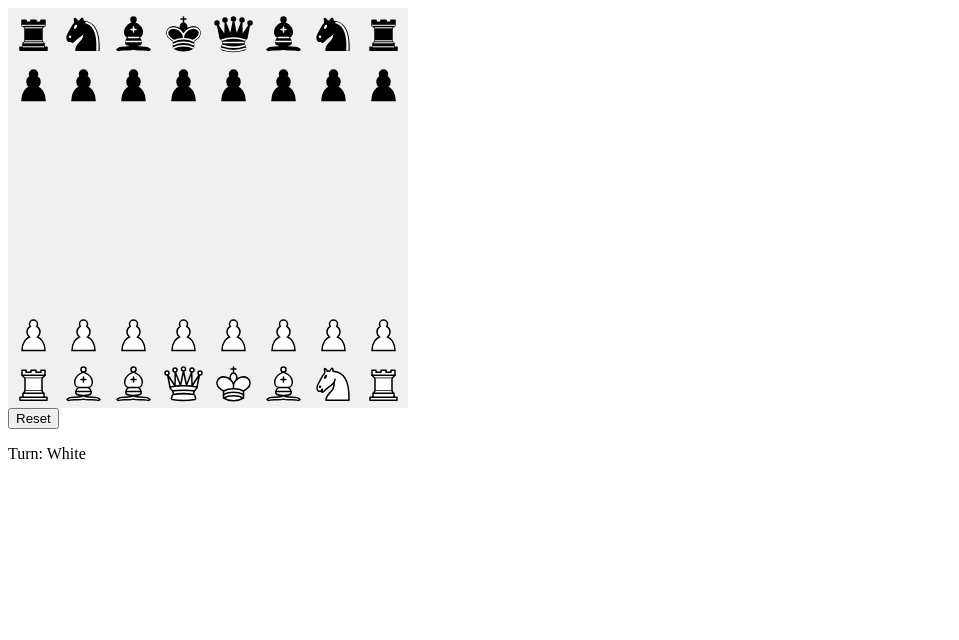
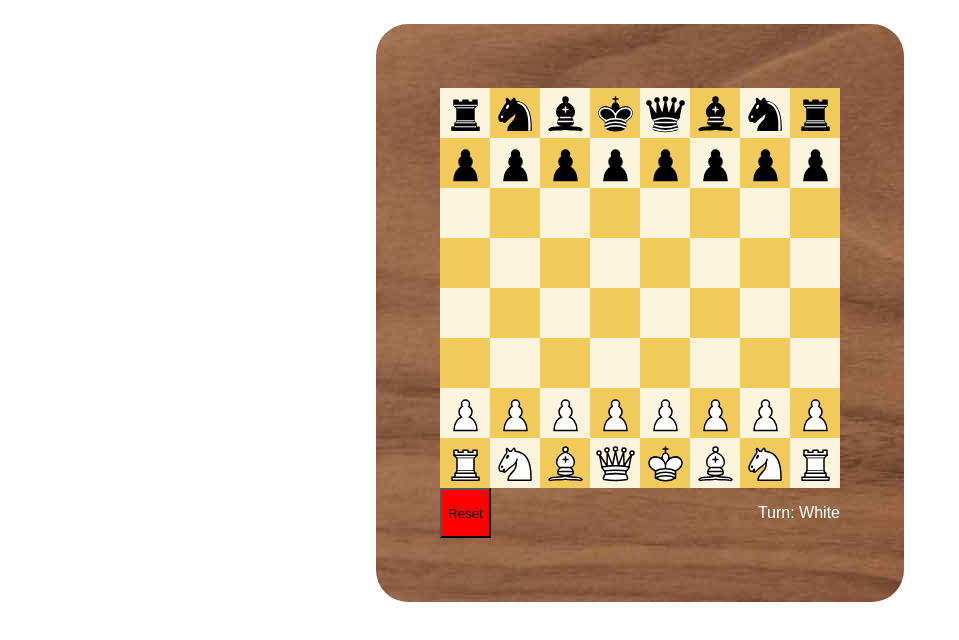
Before and after one commit to cmac2112/Chess, a React (Vite) app in the folder chessjs/: page /#/home in a window 1280 px wide. Shown: the top 640 px of the page, without its empty margins (0-959 px from the left). Built offline with nearby package versions, Linux system fonts and the light colour scheme.

Commit message:
added king check methods, made board and css look better

```diff
--- a/chessjs/src/components/Box.tsx
+++ b/chessjs/src/components/Box.tsx
@@ -11,6 +11,7 @@ interface BoxProps {
     isSelected: boolean;
     row: number;
     col: number;
+    boxColor: boolean;
 }
 const Box: React.FC<BoxProps> = ({
     peice,
@@ -18,7 +19,8 @@ const Box: React.FC<BoxProps> = ({
     onClick,
     isSelected,
     row,
-    col
+    col,
+    boxColor
 }) => {
   const [imagePath, setImagePath] = React.useState<string>('');
 
@@ -46,7 +48,7 @@ const Box: React.FC<BoxProps> = ({
   }, [peice, team]);
 
   return (
-    <div className={`box ${isSelected ? 'highlight' : ''}`} id={`${row}, ${col}`} onClick={() => { onClick(); }}>
+    <div className={`${boxColor ? 'box' : 'box-filled'} ${isSelected ? 'highlight' : ''}`} id={`${row}, ${col}`} onClick={() => { onClick(); }}>
       {imagePath && (
       <img
         src={imagePath}
--- a/chessjs/src/index.css
+++ b/chessjs/src/index.css
@@ -9,7 +9,17 @@
   justify-content: center;
   align-items: center;
   font-size: 20px;
-  background-color: #f0f0f0;
+  background-color: #fbf5de;
+  font-size: x-small;
+}
+.box-filled{
+  width: 50px;
+  height: 50px;
+  display: flex;
+  justify-content: center;
+  align-items: center;
+  font-size: 20px;
+  background-color: #f2ca5c;
   font-size: x-small;
 }
 .highlight{
@@ -22,3 +32,25 @@ fix board in place do not allow resize TODO
   cursor: pointer;
   background-color: #d0d0d0;
 }
+.board-container{
+  display: flex;
+  justify-content: center;
+  padding: 1rem;
+}
+.board-wood{
+  border-radius: 2rem;
+  padding: 4rem;
+  background-image: url('assets/walnut-wood-texture.jpg');
+}
+.info-bar{
+  display: flex;
+  justify-content: space-between;
+}
+.turn-indicator{
+  font-family: Arial, Helvetica, sans-serif;
+  color: white;
+
+}
+.reset-button{
+  background-color: #ff0000;
+}
--- a/chessjs/src/pages/Home.tsx
+++ b/chessjs/src/pages/Home.tsx
@@ -1,6 +1,7 @@
 import React, { useState, useEffect, useRef } from "react";
 import Box from "../components/Box";
 import { getPossiblePawnMoves, getPossibleRookMoves, getPossibleBishopMoves, getPossibleKnightMoves, getPossibleKingMoves, getPossibleQueenMoves } from "./moves";
+import { FindAGivenPeice, GetAllPossibleMovesForTeam, IsMoveArrayInGivenArray } from "./Utilities";
 
 const Home = () => {
   const [selected, setSelected] = useState({
@@ -20,7 +21,7 @@ const Home = () => {
     ["", "", "", "", "", "", "", ""],
     ["", "", "", "", "", "", "", ""],
     ["wpawn", "wpawn", "wpawn", "wpawn", "wpawn", "wpawn", "wpawn", "wpawn"],
-    ["wrook","wbishop","wbishop","wqueen","wking","wbishop","wknight","wrook",],
+    ["wrook","wknight","wbishop","wqueen","wking","wbishop","wknight","wrook",],
   ]
 
   //used as playing board, should rename this
@@ -32,17 +33,59 @@ const Home = () => {
     ["", "", "", "", "", "", "", ""],
     ["", "", "", "", "", "", "", ""],
     ["wpawn", "wpawn", "wpawn", "wpawn", "wpawn", "wpawn", "wpawn", "wpawn"],
-    ["wrook","wbishop","wbishop","wqueen","wking","wbishop","wknight","wrook",],
+    ["wrook","wknight","wbishop","wqueen","wking","wbishop","wknight","wrook",],
   ]);
 
+  //false = white turn
+  //true = black turn
   const [turn, setTurn] = useState<boolean>(false);
+
+  //used to confirm board reset
   const [confirm, setConfirm] = useState<boolean>(false);
+
+  //track the checks of kings
   const [whiteCheck, setWhiteCheck] = useState<boolean>(false); // tracks the state of check for white team
   const [blackCheck, setBlackCheck] = useState<boolean>(false);
 
 
-  const CheckForCheck = (board: Array<string[]>, team: string) => {
+  const CheckForCheck = (board: Array<string[]>, team: boolean) => {
     //get the king position, get all moves for all other peices and check against it
+    // do not allow for a move that wont get the king out of check
+
+    //highlight king
+    //highlight checking peice
+    console.log(team);
+    let kingString;
+    if(team){
+      kingString = 'wking'
+    }else{
+      kingString = 'king'
+    }
+    console.log(kingString)
+
+
+    const kingPosition = FindAGivenPeice(board, kingString);
+    console.log(`king position for team: ${team ? "white" : "black"}, ${kingPosition}` )
+    //now that we have the other team kings position that is about to go, we need to check to see if any of the moves
+    // of the team that just went threaten the king on the next turn
+
+    //get all possible moves for the team that just went
+    let movesArray: Array<number[]> = GetAllPossibleMovesForTeam(board, (team ? "black" : "white"))
+
+    //check to see if king position of the other team is in the moves just gotten
+
+    if(kingPosition){
+      let check = IsMoveArrayInGivenArray(kingPosition, movesArray)
+      console.log(movesArray)
+      console.log('a peice is in check: ', check)
+      if(!team){
+        setBlackCheck(check)
+      }else{
+        setWhiteCheck(check)
+      }
+    }
+    movesArray = [];
+    console.log(movesArray)
   }
   const CheckForMate = (board: Array<string[]>, team: string) =>{
     //if king cannot make any moves and is in check, end the game
@@ -152,7 +195,7 @@ const Home = () => {
       ClearHighlights();
 
       setTurn(!turn);
-      CheckForCheck(newBoard, team);
+      CheckForCheck(newBoard, turn);
       CheckForMate(newBoard, team);
       } }
     }else{
@@ -174,6 +217,8 @@ const Home = () => {
         ClearHighlights();
         setTurn(!turn);
         //need to check for check or checkmate here
+        CheckForCheck(newBoard, turn)
+
 
         }else{
           console.log('bad move')
@@ -182,23 +227,30 @@ const Home = () => {
 
     }
   };
+  // Store original background colors in a Map
+  const originalBgColors = useRef<Map<string, string>>(new Map());
 
   const HighlightPossibleMoves = (moves: number[][]) => {
-    console.log(moves);
     moves.forEach(([row, col]) => {
       const cell = document.getElementById(`${row}, ${col}`);
       if (cell) {
+        // Save original background color if not already saved
+        if (!originalBgColors.current.has(`${row},${col}`)) {
+          originalBgColors.current.set(`${row},${col}`, cell.style.backgroundColor);
+        }
         cell.style.backgroundColor = 'red';
       }
     });
   };
 
   const ClearHighlights = () => {
-    const cells = document.querySelectorAll("div[class*='box']");
-    console.log(cells);
-    cells.forEach((cell) => {
-      (cell as HTMLElement).style.backgroundColor = '#f0f0f0';
+    originalBgColors.current.forEach((color, key) => {
+      const cell = document.getElementById(key.replace(',', ', '));
+      if (cell) {
+        cell.style.backgroundColor = color;
+      }
     });
+    originalBgColors.current.clear();
     possibleMoves.current = [];
   };
 
@@ -206,9 +258,12 @@ const Home = () => {
   //highlight a piece when clicked
 
   let board = [];
+  let boxColor = false;
   for (let i = 0; i < 8; i++) {
     let row = [];
     for (let j = 0; j < 8; j++) {
+      //track board color as well
+      boxColor = !boxColor;
       const piece = testboard[i][j];
       if (piece) {
         const team = piece.startsWith("w") ? "white" : "black";
@@ -222,6 +277,7 @@ const Home = () => {
             team={team}
             onClick={() => handleOnClick(pieceType, team, i, j)}
             isSelected={selected.row === i && selected.col === j}
+            boxColor={boxColor}
           />
         );
       } else {
@@ -234,10 +290,12 @@ const Home = () => {
             team=""
             onClick={() => handleOnClick("", "", i, j)}
             isSelected={selected.row === i && selected.col === j}
+            boxColor={boxColor}
           />
         );
       }
     }
+    boxColor = !boxColor;
     board.push(
       <div key={i} className="row">
         {row}
@@ -247,10 +305,18 @@ const Home = () => {
 
   return (
     <div className="game">
-     <div className="board">{board}</div>
-     <button id="reset" onClick={() => ResetGame()}>Reset</button>
-     <p>Turn: {turn ? "Black" : "White"}</p>
-</div>
+      <div className="board-container">
+        <div className="board-wood">
+          <div className="board">{board}</div>
+          <div className="info-bar">
+            <button id="reset" className="reset-button" onClick={() => ResetGame()}>Reset</button>
+            {whiteCheck ? <p>White King In Check!</p> : <p></p>}
+            {blackCheck ? <p>Black King In Check!</p> : <p></p>}
+            <p className="turn-indicator">Turn: {turn ? "Black" : "White"}</p>
+          </div>
+        </div>
+     </div>
+    </div>
   );
 };
 
--- /dev/null
+++ b/chessjs/src/pages/Utilities.tsx
@@ -0,0 +1,108 @@
+//file for holding useful utilities to do things for the game that have no other place
+import {getPawnAttacksForKingMoveCalculation, getPossibleBishopMoves, getPossibleKnightMoves, getPossibleQueenMoves, getPossibleRookMoves } from "./moves";
+
+export const IsMoveArrayInGivenArray = (position: number[], givenMoves: number[][]): boolean =>{
+return givenMoves.some(
+        move => move.length === position.length && move[0] === position[0] && move[1] === position[1]
+    );
+}
+
+export const FindAGivenPeice = (board: Array<string[]>, peice: string,) =>{
+    //finds a given peice in the board and then returns its postion as [r][c]
+    for(let i = 0; i < board.length; i++){
+        for(let k = 0; k < board[i].length; k++){
+            if(board[i][k] === peice){
+                return [i, k];
+            }
+        }
+    }
+    return null;
+}
+
+export const removeIntersection = (kingMoves: Array<number[]>, otherTeamMoves: Array<number[]>): Array<number[]> => {
+//this function will find the intersection amongst these two arrays and remove it from kingMoves and return a possible moves array for the king
+
+return kingMoves.filter(kingMove => {
+  // For each kingMove, check if it exists in otherTeamMoves
+  return !otherTeamMoves.some(otherMove => {
+    // Compare each element of the inner arrays
+    return kingMove.length === otherMove.length &&
+           kingMove[0] === otherMove[0] &&
+           kingMove[1] === otherMove[1];
+  });
+});
+};
+
+export const GetAllPossibleMovesForTeam = (board: Array<string[]>, team: string): number[][] => {
+    let possibleMoves: number[][] = []
+
+    for(let i = 0; i < 8; i ++){
+        //outer is going to keep track of the row
+        for(let k = 0; k < 8; k++){
+          //inner loop is going to iterate from left to right "col"
+          //this will probably be ugly but im unsure of any better way to do this at the moment
+
+          //we have the selected team
+          let peice = board[i][k];
+
+          if(team == "black"){
+          switch(peice){
+              case "":
+              break;
+              case "pawn":
+                possibleMoves = possibleMoves.concat(getPawnAttacksForKingMoveCalculation(i, k, team, board));
+                break;
+              case "knight":
+                possibleMoves = possibleMoves.concat(getPossibleKnightMoves(i, k, team, board));
+                break;
+              case "bishop":
+                possibleMoves = possibleMoves.concat(getPossibleBishopMoves(i, k, team, board));
+                break;
+              case "rook":
+                possibleMoves = possibleMoves.concat(getPossibleRookMoves(i, k, team, board));
+                break;
+              case "queen":
+                possibleMoves = possibleMoves.concat(getPossibleQueenMoves(i, k, team, board));
+                break;
+              /*case "king":
+                otherTeamMoves = otherTeamMoves.concat(getDefaultKingMoves(i, k));
+                break;
+                */
+              default:
+                break;
+
+          }
+        }else{
+
+          switch(peice){
+            case "":
+              break;
+              case "wpawn":
+                possibleMoves = possibleMoves.concat(getPawnAttacksForKingMoveCalculation(i, k, team, board));
+                break;
+                case "wknight":
+                possibleMoves = possibleMoves.concat(getPossibleKnightMoves(i, k, team, board));
+                break;
+              case "wbishop":
+                possibleMoves = possibleMoves.concat(getPossibleBishopMoves(i, k, team, board));
+                break;
+              case "wrook":
+                possibleMoves = possibleMoves.concat(getPossibleRookMoves(i, k, team, board));
+                break;
+              case "wqueen":
+                possibleMoves = possibleMoves.concat(getPossibleQueenMoves(i, k, team, board));
+                break;
+              /*case "wking":
+                otherTeamMoves = otherTeamMoves.concat(getDefaultKingMoves(i, k));
+                break;
+                */
+              default:
+                break;
+          }
+        }
+      }
+    }
+
+    return possibleMoves;
+
+}
```
Also changed, not shown: chessjs/src/pages/moves.tsx (+17 -23 lines), chessjs/src/assets/walnut-wood-texture.jpg (added).
